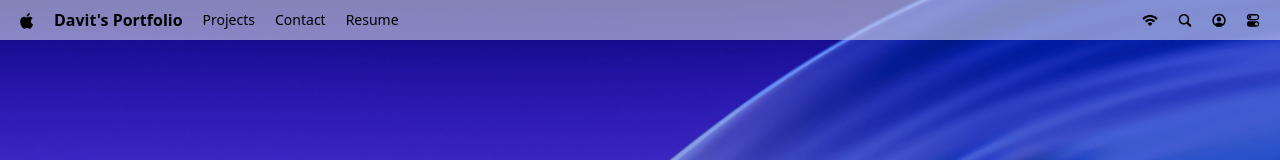
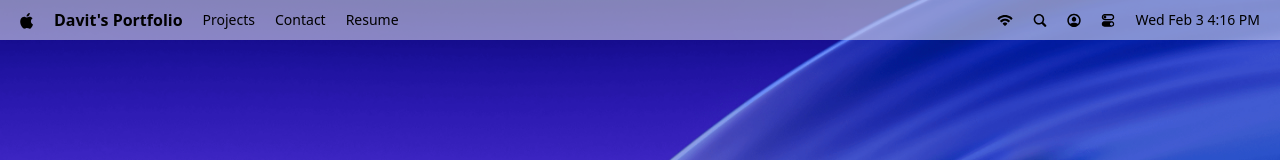
Before and after one commit to data98/portfolio-website, a React (Vite) app: page / in a window 1280 px wide. Shown: the top 160 px of the page. Built offline with nearby package versions, Linux system fonts and the light colour scheme; a web font is replaced by a local one.

Commit message:
added navbar which includes logo, navlinks, icons and time as in macos. for time used dayjs library

```diff
--- a/package.json
+++ b/package.json
@@ -11,6 +11,7 @@
   },
   "dependencies": {
     "@tailwindcss/vite": "^4.1.18",
+    "dayjs": "^1.11.19",
     "react": "^19.2.0",
     "react-dom": "^19.2.0",
     "tailwindcss": "^4.1.18"
--- a/src/components/Navbar.jsx
+++ b/src/components/Navbar.jsx
@@ -1,3 +1,5 @@
+import dayjs from "dayjs";
+
 import { navIcons, navLinks } from "#constants";
 
 const Navbar = () => {
@@ -5,7 +7,7 @@ const Navbar = () => {
     <nav>
       <div>
         <img src="/images/logo.svg" alt="logo" />
-        <p className="font-bold">Davit's Portfolio</p>
+        <p className="font-bold text-nowrap">Davit's Portfolio</p>
 
         <ul>
           {navLinks.map(({ id, name }) => (
@@ -24,6 +26,8 @@ const Navbar = () => {
             </li>
           ))}
         </ul>
+
+        <time className="text-nowrap">{dayjs().format("ddd MMM d h:mm A")}</time>
       </div>
     </nav>
   );
```
Also changed, not shown: 1 other file (tests, documents, lock files or other folders).
